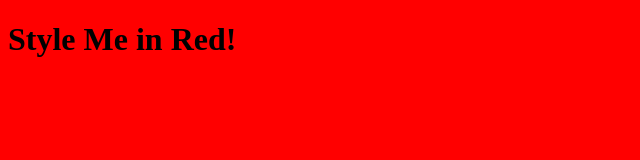
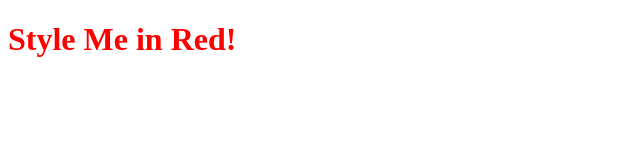
Before and after one commit to Haalus/Web-Development, a plain HTML site: page 5.1. Adding CSS/internal.html in a window 1280 px wide. Shown: the whole page, without its empty margins (0-640 px from the left). Drawn offline with Linux system fonts and the light colour scheme.

Commit message:
Fix minor typos

```diff
--- a/5.1. Adding CSS/internal.html
+++ b/5.1. Adding CSS/internal.html
@@ -3,8 +3,8 @@
 
 <head>
   <style>
-    html {
-      background-color: red;
+    h1 {
+      color: red;
     }
     </style>
   <meta charset="UTF-8">
--- a/5.1. Adding CSS/style.css
+++ b/5.1. Adding CSS/style.css
@@ -1,3 +1,3 @@
-html {
-    background: green;
+h1 {
+    color: green;
 }
```
Also changed, not shown: 5.1. Adding CSS/inline.html (+2 -2 lines).
